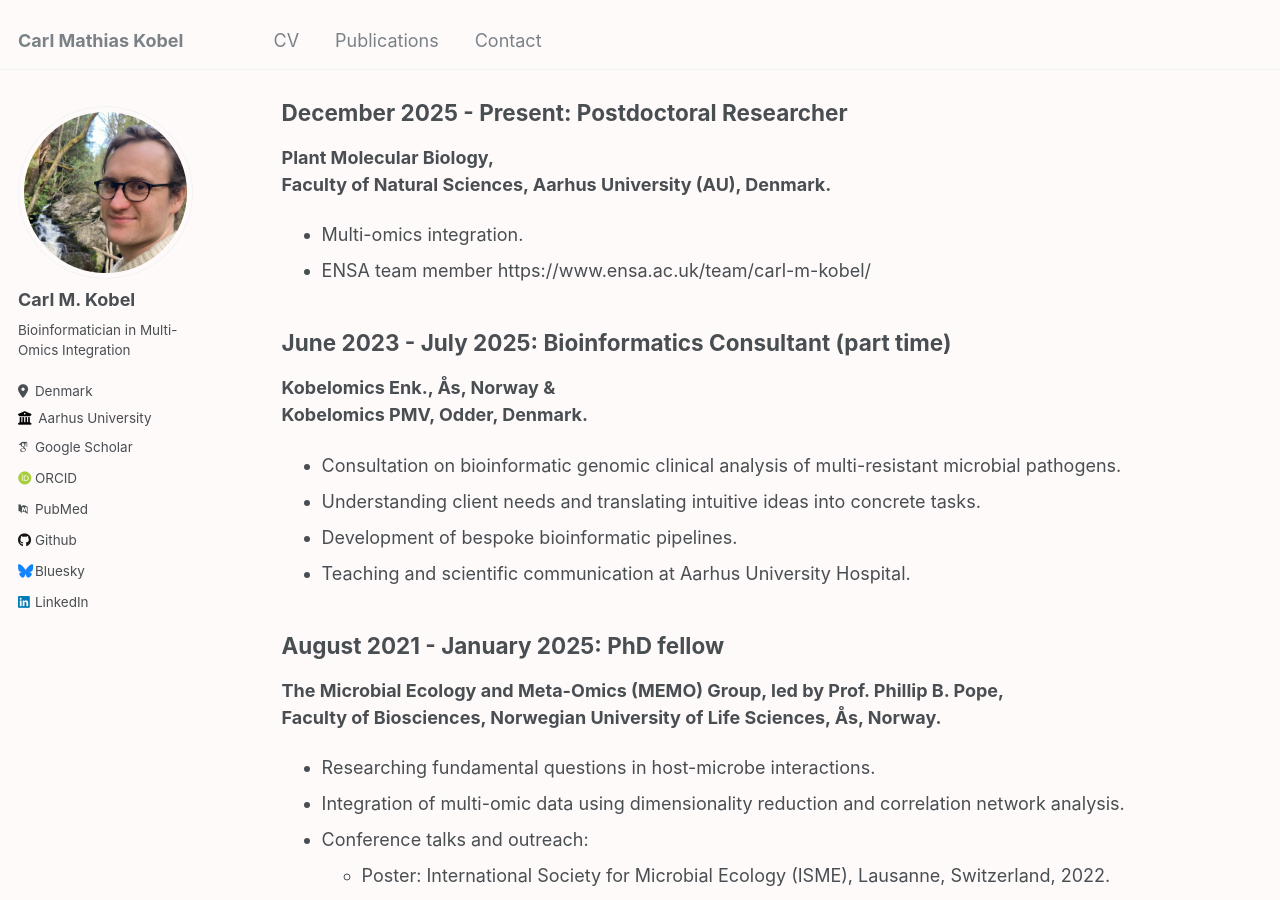
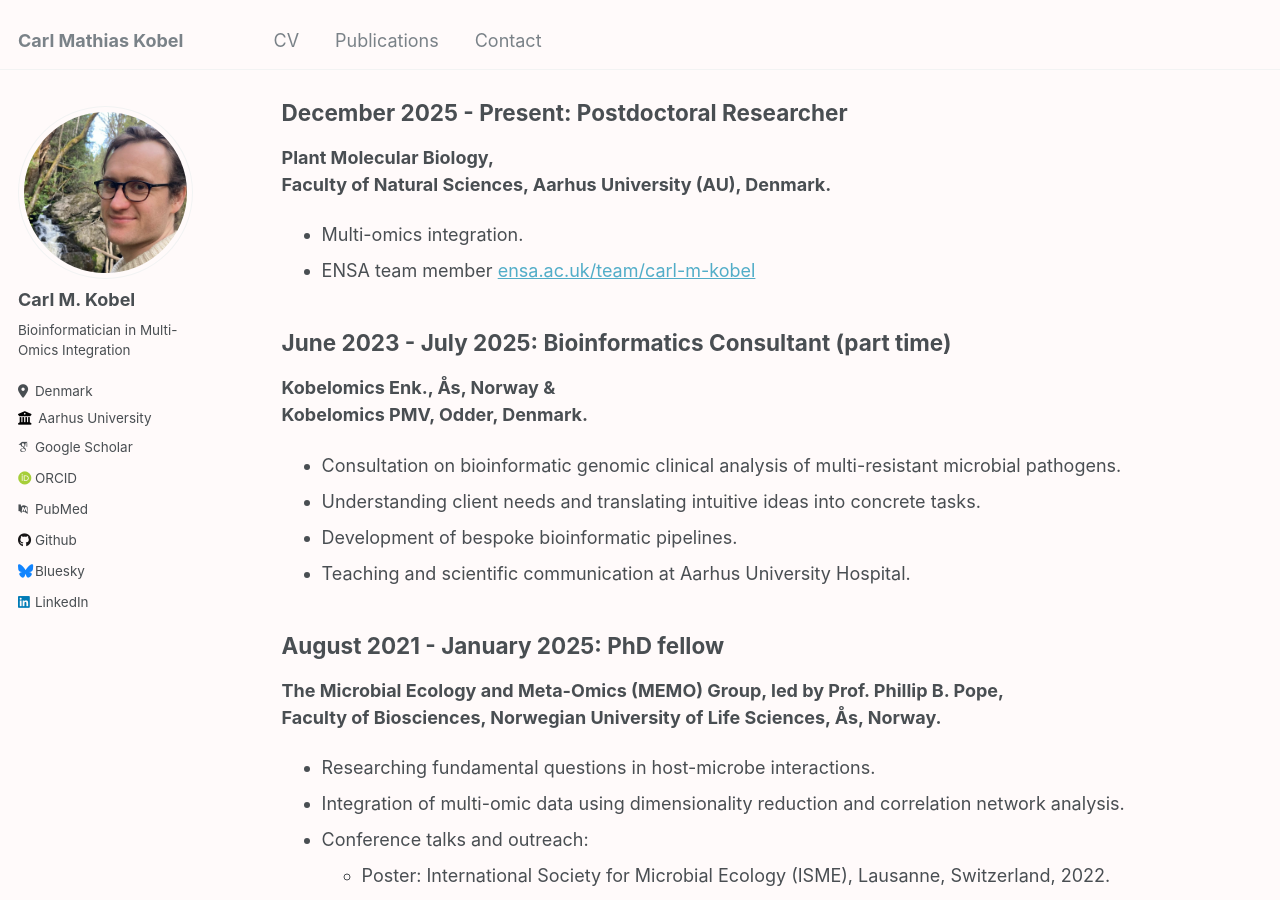
Before and after one commit to cmkobel/cmkobel.github.io, a Jekyll site: the page built from _pages/cv.md, in a window 1280 px wide and 900 px high, scrolled down 1151 px. Built offline with Jekyll 4.4.1, drawn with Linux system fonts in a browser that asks for light colours; some web fonts are replaced; part of the change alters nothing that is shown.

Commit message:
Update cv.md

```diff
--- a/_pages/cv.md
+++ b/_pages/cv.md
@@ -48,7 +48,7 @@ redirect_from:
 **Plant Molecular Biology,**
 **Faculty of Natural Sciences, Aarhus University (AU), Denmark.**
   - Multi-omics integration.
-  - ENSA team member https://www.ensa.ac.uk/team/carl-m-kobel/
+  - ENSA team member [ensa.ac.uk/team/carl-m-kobel](https://www.ensa.ac.uk/team/carl-m-kobel/)
 
 ## June 2023 - July 2025: Bioinformatics Consultant (part time)
 
```
